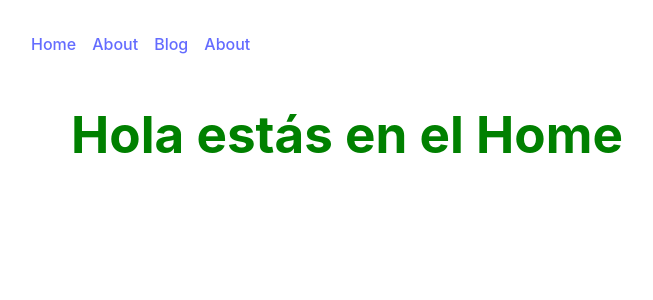
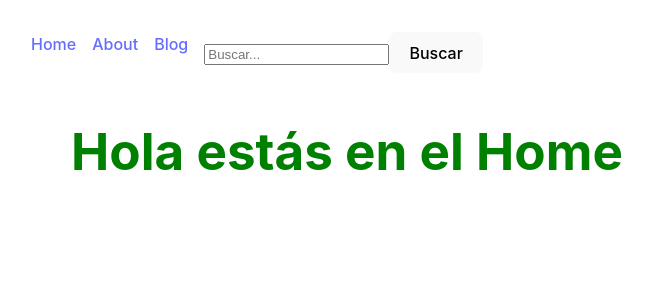
Before and after one commit to josehb96/VueNavigation, a Vue app: page / in a window 1280 px wide. Shown: the top 300 px of the page, without its empty margins (293-946 px from the left). Built offline with nearby package versions, Linux system fonts and the light colour scheme.

Commit message:
Query Params in Vue Router

```diff
--- a/src/App.vue
+++ b/src/App.vue
@@ -1,7 +1,7 @@
 <script setup>
 
-  import { RouterView, RouterLink } from 'vue-router'
-  import { ref } from 'vue'
+  import { RouterView } from 'vue-router'
+  import HeaderMain from './components/HeaderMain.vue';
 
   // pages
   import HomeView from './views/HomeView.vue'
@@ -10,12 +10,7 @@
 
 <template>
   <div>
-    <div class="menu">
-      <RouterLink to="/" >Home</RouterLink>
-      <RouterLink :to="{ name: 'about' }" >About</RouterLink>
-      <RouterLink :to="{ name: 'blog' }" >Blog</RouterLink>
-      <RouterLink to="/about">About</RouterLink>
-    </div>
+    <HeaderMain />
     <!-- <component :is="pageActive" /> -->
      <div class="content">
         <RouterView />
--- /dev/null
+++ b/src/components/HeaderMain.vue
@@ -0,0 +1,37 @@
+<script setup>
+    import { RouterLink, useRouter } from 'vue-router'
+    import { ref } from 'vue';
+
+    const router = useRouter()
+    const kword = ref('')
+
+    const buscarBlog = () => {
+        router.push({ name: 'search-blog', query: { kword: kword.value } })
+    }
+
+</script>
+
+<template>
+    <div>
+        <div class="menu">
+            <RouterLink to="/" >Home</RouterLink>
+            <RouterLink :to="{ name: 'about' }" >About</RouterLink>
+            <RouterLink :to="{ name: 'blog' }" >Blog</RouterLink>
+            <div>
+                <input type="text" placeholder="Buscar..." v-model="kword">
+                <button @click="buscarBlog">Buscar</button>
+            </div>
+
+        </div>
+    </div>
+</template>
+
+
+<style lang="css" scoped>
+
+.menu {
+    display: flex;
+    gap: 1em;
+}
+
+</style>
--- a/src/router/index.js
+++ b/src/router/index.js
@@ -4,6 +4,7 @@ import HomeView from '../views/HomeView.vue'
 import AboutView from '../views/AboutView.vue'
 import BlogView from '../views/BlogView.vue'
 import EntradaBlogView from '../views/EntradaBlogView.vue'
+import SearchBlog from '../views/SearchBlogView.vue'
 
 const routes = [
    {
@@ -20,6 +21,11 @@ const routes = [
        path: '/entra/:id(//d+)', // Forzamos a que sólo aceptemos valores numéricos para dicho parámetro
        component: EntradaBlogView,
        name: 'blog-entrada'
+   },
+   {
+       path: '/search-blog',
+       component: SearchBlog,
+       name: 'search-blog'
    },
    {
        path: '/blog',
--- /dev/null
+++ b/src/views/SearchBlogView.vue
@@ -0,0 +1,34 @@
+<script setup>
+    import { onMounted, computed } from 'vue'
+    import { useRoute } from 'vue-router'
+
+    // services
+    import { listaBlogs } from '../services/blogServices';
+
+    const route = useRoute()
+
+    const listResults = computed(() => {
+        return listaBlogs.filter(
+            blog => blog.title.includes(route.query.kword)
+        )
+    })
+
+    onMounted(() => {
+        console.log('query params -->', route.query.kword)
+    })
+
+</script>
+
+<template>
+    <div>
+        <h3>Blogs Encontrados</h3>
+        <p v-for="blog in listResults">
+            {{ blog.title }}
+        </p>
+    </div>
+</template>
+
+
+<style lang="scss" scoped>
+
+</style>
```
